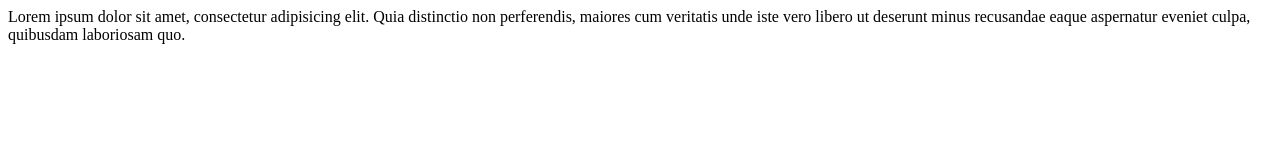
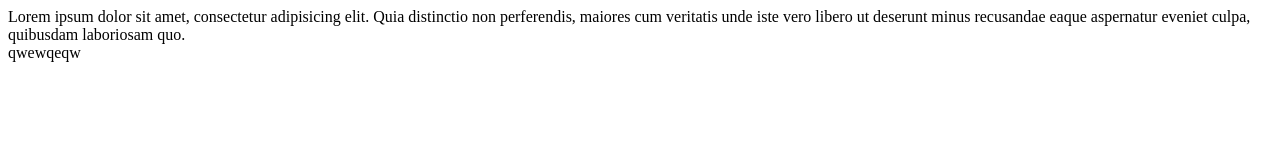
Before and after one commit to demon00/simple, a plain HTML site: page index.html in a window 1280 px wide. Drawn offline with Linux system fonts and the light colour scheme.

```diff
--- a/index.html
+++ b/index.html
@@ -8,5 +8,6 @@
 	<div>
 		Lorem ipsum dolor sit amet, consectetur adipisicing elit. Quia distinctio non perferendis, maiores cum veritatis unde iste vero libero ut deserunt minus recusandae eaque aspernatur eveniet culpa, quibusdam laboriosam quo.
 	</div>
+	<div>qwewqeqw</div>
 </body>
 </html>
```
